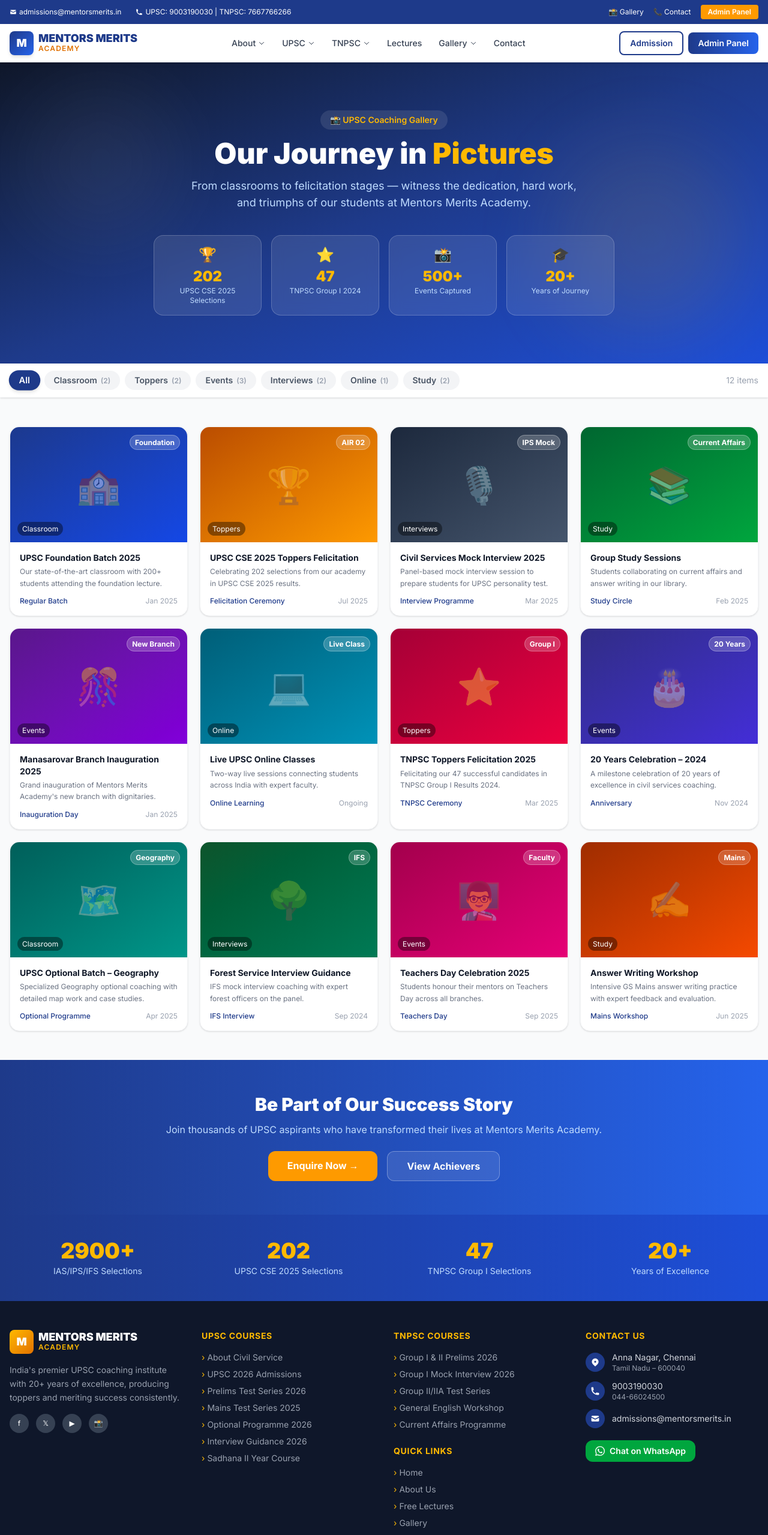
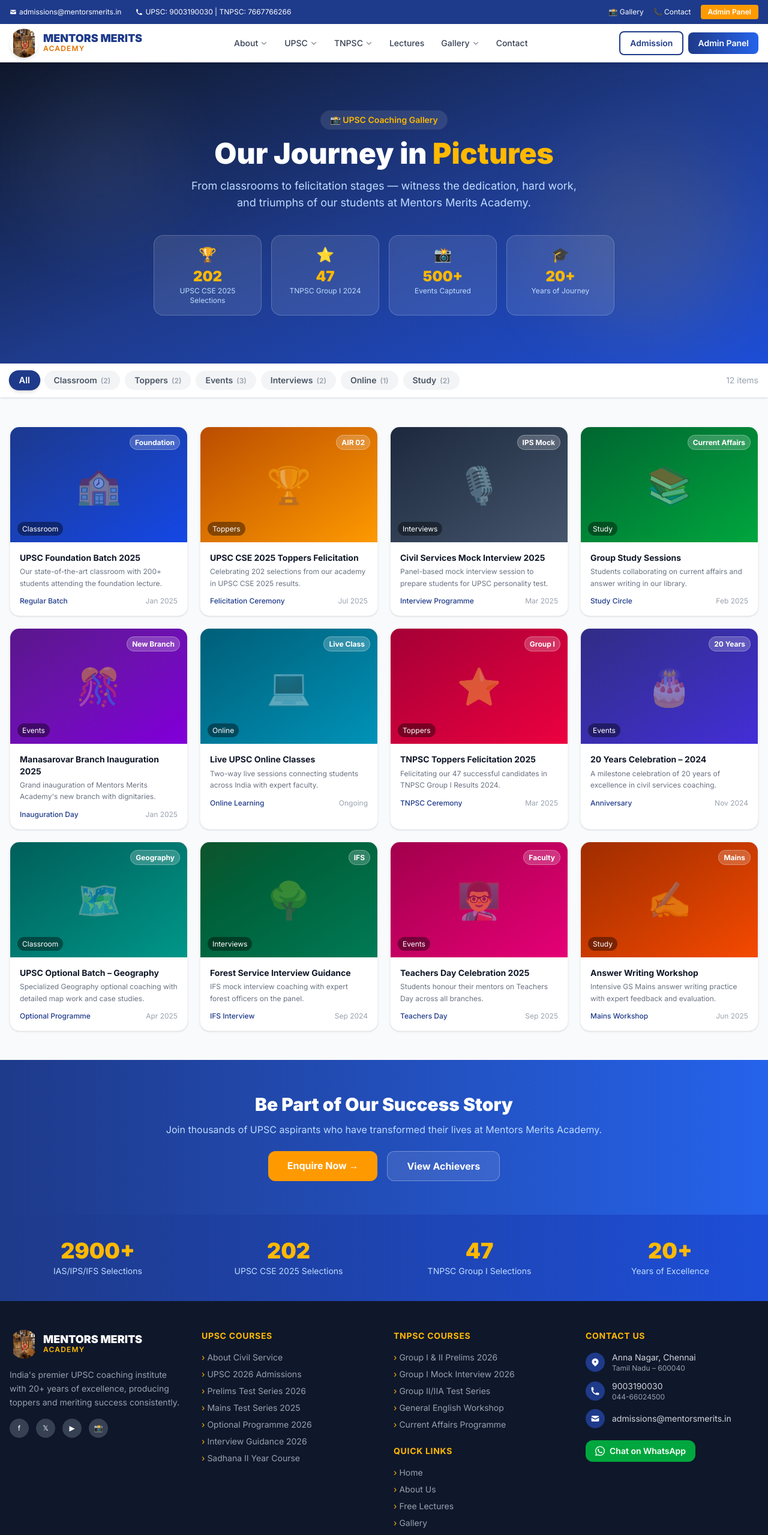
Before and after one commit to jitendra-sudo/academy, a Next.js app: page /gallery in a window 1280 px wide. Shown: the top 2559 px of the page at 60% size. Built offline with nearby package versions, Linux system fonts and the light colour scheme.

Commit message:
feat: implement dynamic navbar, admin panel, and contact components with CMS integration

```diff
--- a/src/app/components/AdminPanel.js
+++ b/src/app/components/AdminPanel.js
@@ -756,9 +756,11 @@
       <aside className={`fixed top-0 left-0 h-full w-64 bg-gradient-to-b from-[#0f172a] to-[#1e3a8a] z-30 flex flex-col transform transition-transform duration-300 ${sidebarOpen ? "translate-x-0" : "-translate-x-full"} lg:translate-x-0 lg:static`}>
         <div className="p-5 border-b border-white/10">
           <Link href="/" className="flex items-center gap-2">
-            <div className="w-9 h-9 bg-amber-500 rounded-lg flex items-center justify-center shrink-0">
-              <span className="text-white font-black text-sm">M</span>
-            </div>
+            <img
+              src="/logo.jpg"
+              alt="Mentors Merits Academy"
+              className="w-10 h-10 object-contain rounded-full shrink-0 bg-white/10"
+            />
             <div className="min-w-0">
               <div className="text-white font-black text-xs leading-tight truncate">{siteName || "MENTORS MERITS"}</div>
               <div className="text-amber-400 text-xs">Admin CMS</div>
--- a/src/app/components/Footer.js
+++ b/src/app/components/Footer.js
@@ -4,11 +4,17 @@
 
 export default function Footer() {
   const [contact, setContact] = useState(null);
+  const [logoUrl, setLogoUrl] = useState("");
 
   useEffect(() => {
     fetch("/api/settings")
       .then((r) => r.json())
-      .then((d) => { if (d.success && d.data?.contact) setContact(d.data.contact); })
+      .then((d) => {
+        if (d.success) {
+          if (d.data?.contact) setContact(d.data.contact);
+          if (d.data?.images?.logoUrl) setLogoUrl(d.data.images.logoUrl);
+        }
+      })
       .catch(() => {});
   }, []);
 
@@ -46,9 +52,11 @@
         {/* Brand */}
         <div>
           <div className="flex items-center gap-2 mb-4">
-            <div className="w-10 h-10 bg-gradient-to-br from-amber-400 to-amber-600 rounded-lg flex items-center justify-center">
-              <span className="text-white font-black text-lg">M</span>
-            </div>
+            <img
+              src={logoUrl || "/logo.jpg"}
+              alt="Mentors Merits Academy"
+              className="w-12 h-12 object-contain rounded-full"
+            />
             <div>
               <div className="text-white font-black text-lg leading-none">
                 MENTORS MERITS
--- a/src/app/components/Navbar.js
+++ b/src/app/components/Navbar.js
@@ -66,6 +66,7 @@
   const [leadStatus, setLeadStatus] = useState(""); // ""|"loading"|"success"|"error"
   const [leadError, setLeadError] = useState("");
   const [contact, setContact] = useState(null);
+  const [logoUrl, setLogoUrl] = useState("");
 
   useEffect(() => {
     const handleScroll = () => setIsScrolled(window.scrollY > 50);
@@ -73,11 +74,16 @@
     return () => window.removeEventListener("scroll", handleScroll);
   }, []);
 
-  // Fetch contact settings from CMS
+  // Fetch contact + logo settings from CMS
   useEffect(() => {
     fetch("/api/settings")
       .then((r) => r.json())
-      .then((d) => { if (d.success && d.data?.contact) setContact(d.data.contact); })
+      .then((d) => {
+        if (d.success) {
+          if (d.data?.contact) setContact(d.data.contact);
+          if (d.data?.images?.logoUrl) setLogoUrl(d.data.images.logoUrl);
+        }
+      })
       .catch(() => {});
   }, []);
 
@@ -200,9 +206,11 @@
           <div className="flex items-center justify-between h-16">
             {/* Logo */}
             <Link href="/" className="flex items-center gap-2 group">
-              <div className="w-10 h-10 bg-gradient-to-br from-[#1e3a8a] to-[#2563eb] rounded-lg flex items-center justify-center shadow-md group-hover:scale-105 transition-transform">
-                <span className="text-white font-black text-lg">M</span>
-              </div>
+              <img
+                src={logoUrl || "/logo.jpg"}
+                alt="Mentor Merits Academy Logo"
+                className="h-12 w-12 object-contain rounded-full shadow-md group-hover:scale-105 transition-transform"
+              />
               <div>
                 <div className="text-[#1e3a8a] font-black text-lg leading-none">
                   MENTORS MERITS
@@ -410,9 +418,11 @@
               </button>
               <div className="relative">
                 <div className="flex items-center gap-3 mb-2">
-                  <div className="w-10 h-10 bg-amber-500 rounded-xl flex items-center justify-center">
-                    <span className="text-white font-black">M</span>
-                  </div>
+                  <img
+                    src={logoUrl || "/logo.jpg"}
+                    alt="Mentor Merits Academy"
+                    className="w-12 h-12 object-contain rounded-full bg-white/10"
+                  />
                   <div>
                     <div className="text-white font-black text-lg leading-none">MENTORS MERITS</div>
                     <div className="text-amber-300 text-xs font-semibold tracking-widest">ACADEMY</div>
--- /dev/null
+++ b/src/app/components/WhatsAppFloat.js
@@ -0,0 +1,37 @@
+"use client";
+import { useState, useEffect } from "react";
+
+export default function WhatsAppFloat() {
+  const [waNum, setWaNum] = useState("919876543210");
+
+  useEffect(() => {
+    fetch("/api/settings")
+      .then((r) => r.json())
+      .then((d) => {
+        const wa = d?.data?.contact?.whatsapp;
+        if (wa) setWaNum(wa.replace(/\D/g, ""));
+      })
+      .catch(() => { });
+  }, []);
+
+  return (
+    <a
+      href={`https://wa.me/${waNum}?text=Hi,%20I%20am%20looking%20for%20admissions`}
+      target="_blank"
+      rel="noreferrer"
+      id="whatsapp-float-btn"
+      className="fixed bottom-6 right-6 z-50 w-14 h-14 bg-green-500 hover:bg-green-600 rounded-full flex items-center justify-center shadow-2xl hover:scale-110 transition-all"
+      aria-label="Contact on WhatsApp"
+      style={{ animation: "pulse-glow 2s infinite" }}
+    >
+      <svg
+        xmlns="http://www.w3.org/2000/svg"
+        viewBox="0 0 24 24"
+        fill="white"
+        className="w-7 h-7"
+      >
+        <path d="M17.472 14.382c-.297-.149-1.758-.867-2.03-.967-.273-.099-.471-.148-.67.15-.197.297-.767.966-.94 1.164-.173.199-.347.223-.644.075-.297-.15-1.255-.463-2.39-1.475-.883-.788-1.48-1.761-1.653-2.059-.173-.297-.018-.458.13-.606.134-.133.298-.347.446-.521.149-.174.198-.298.298-.497.099-.198.05-.371-.025-.52-.075-.149-.669-1.612-.916-2.207-.242-.579-.487-.5-.669-.51-.173-.008-.371-.01-.57-.01-.198 0-.52.074-.792.372-.272.297-1.04 1.016-1.04 2.479 0 1.462 1.065 2.875 1.213 3.074.149.198 2.096 3.2 5.077 4.487.709.306 1.262.489 1.694.625.712.227 1.36.195 1.871.118.571-.085 1.758-.719 2.006-1.413.248-.694.248-1.289.173-1.413-.074-.124-.272-.198-.57-.347m-5.421 7.403h-.004a9.87 9.87 0 01-5.031-1.378l-.361-.214-3.741.982.998-3.648-.235-.374a9.86 9.86 0 01-1.51-5.26c.001-5.45 4.436-9.884 9.888-9.884 2.64 0 5.122 1.03 6.988 2.898a9.825 9.825 0 012.893 6.994c-.003 5.45-4.437 9.884-9.885 9.884m8.413-18.297A11.815 11.815 0 0012.05 0C5.495 0 .16 5.335.157 11.892c0 2.096.547 4.142 1.588 5.945L.057 24l6.305-1.654a11.882 11.882 0 005.683 1.448h.005c6.554 0 11.89-5.335 11.893-11.893a11.821 11.821 0 00-3.48-8.413z" />
+      </svg>
+    </a>
+  );
+}
--- a/src/app/lectures/page.js
+++ b/src/app/lectures/page.js
@@ -191,6 +191,15 @@
   const [activeSubject, setActiveSubject] = useState("All");
   const [search, setSearch] = useState("");
   const [playing, setPlaying] = useState(null);
+  const [whatsapp, setWhatsapp] = useState("+919003190030");
+
+  // Fetch CMS contact settings for dynamic WhatsApp number
+  useEffect(() => {
+    fetch("/api/settings")
+      .then((r) => r.json())
+      .then((d) => { if (d.success && d.data?.contact?.whatsapp) setWhatsapp(d.data.contact.whatsapp); })
+      .catch(() => {});
+  }, []);
 
   const load = useCallback(async () => {
     setLoading(true);
@@ -376,7 +385,7 @@
               <a href="/#admission" className="bg-amber-500 hover:bg-amber-400 text-[#0f172a] font-black px-6 py-3 rounded-xl transition-all hover:shadow-lg">
                 Apply for Admission →
               </a>
-              <a href="https://wa.me/919003190030" target="_blank" rel="noreferrer" className="bg-green-500 hover:bg-green-400 text-white font-bold px-6 py-3 rounded-xl transition-all flex items-center gap-2">
+              <a href={`https://wa.me/${whatsapp.replace(/\D/g, "")}`} target="_blank" rel="noreferrer" className="bg-green-500 hover:bg-green-400 text-white font-bold px-6 py-3 rounded-xl transition-all flex items-center gap-2">
                 <svg className="w-4 h-4" fill="currentColor" viewBox="0 0 24 24"><path d="M17.472 14.382c-.297-.149-1.758-.867-2.03-.967-.273-.099-.471-.148-.67.15-.197.297-.767.966-.94 1.164-.173.199-.347.223-.644.075-.297-.15-1.255-.463-2.39-1.475-.883-.788-1.48-1.761-1.653-2.059-.173-.297-.018-.458.13-.606.134-.133.298-.347.446-.521.149-.174.198-.298.298-.497.099-.198.05-.371-.025-.52-.075-.149-.669-1.612-.916-2.207-.242-.579-.487-.5-.669-.51-.173-.008-.371-.01-.57-.01-.198 0-.52.074-.792.372-.272.297-1.04 1.016-1.04 2.479 0 1.462 1.065 2.875 1.213 3.074.149.198 2.096 3.2 5.077 4.487.709.306 1.262.489 1.694.625.712.227 1.36.195 1.871.118.571-.085 1.758-.719 2.006-1.413.248-.694.248-1.289.173-1.413-.074-.124-.272-.198-.57-.347m-5.421 7.403h-.004a9.87 9.87 0 01-5.031-1.378l-.361-.214-3.741.982.998-3.648-.235-.374a9.86 9.86 0 01-1.51-5.26c.001-5.45 4.436-9.884 9.888-9.884 2.64 0 5.122 1.03 6.988 2.898a9.825 9.825 0 012.893 6.994c-.003 5.45-4.437 9.884-9.885 9.884m8.413-18.297A11.815 11.815 0 0012.05 0C5.495 0 .16 5.335.157 11.892c0 2.096.547 4.142 1.588 5.945L.057 24l6.305-1.654a11.882 11.882 0 005.683 1.448h.005c6.554 0 11.89-5.335 11.893-11.893a11.821 11.821 0 00-3.48-8.413z"/></svg>
                 Talk to Counsellor
               </a>
--- a/src/app/page.js
+++ b/src/app/page.js
@@ -5,6 +5,7 @@
 import AchievementsSection from "./components/AchievementsSection";
 import AdmissionSection from "./components/AdmissionSection";
 import HomepageLectures from "./components/HomepageLectures";
+import WhatsAppFloat from "./components/WhatsAppFloat";
 
 export default function HomePage() {
   return (
@@ -18,24 +19,7 @@
       <Footer />
 
       {/* WhatsApp Float Button */}
-      <a
-        href="https://wa.me/919003190030?text=Hi,%20I%20am%20looking%20for%20admissions"
-        target="_blank"
-        rel="noreferrer"
-        id="whatsapp-float-btn"
-        className="fixed bottom-6 right-6 z-50 w-14 h-14 bg-green-500 hover:bg-green-600 rounded-full flex items-center justify-center shadow-2xl hover:scale-110 transition-all"
-        aria-label="Contact on WhatsApp"
-        style={{ animation: "pulse-glow 2s infinite" }}
-      >
-        <svg
-          xmlns="http://www.w3.org/2000/svg"
-          viewBox="0 0 24 24"
-          fill="white"
-          className="w-7 h-7"
-        >
-          <path d="M17.472 14.382c-.297-.149-1.758-.867-2.03-.967-.273-.099-.471-.148-.67.15-.197.297-.767.966-.94 1.164-.173.199-.347.223-.644.075-.297-.15-1.255-.463-2.39-1.475-.883-.788-1.48-1.761-1.653-2.059-.173-.297-.018-.458.13-.606.134-.133.298-.347.446-.521.149-.174.198-.298.298-.497.099-.198.05-.371-.025-.52-.075-.149-.669-1.612-.916-2.207-.242-.579-.487-.5-.669-.51-.173-.008-.371-.01-.57-.01-.198 0-.52.074-.792.372-.272.297-1.04 1.016-1.04 2.479 0 1.462 1.065 2.875 1.213 3.074.149.198 2.096 3.2 5.077 4.487.709.306 1.262.489 1.694.625.712.227 1.36.195 1.871.118.571-.085 1.758-.719 2.006-1.413.248-.694.248-1.289.173-1.413-.074-.124-.272-.198-.57-.347m-5.421 7.403h-.004a9.87 9.87 0 01-5.031-1.378l-.361-.214-3.741.982.998-3.648-.235-.374a9.86 9.86 0 01-1.51-5.26c.001-5.45 4.436-9.884 9.888-9.884 2.64 0 5.122 1.03 6.988 2.898a9.825 9.825 0 012.893 6.994c-.003 5.45-4.437 9.884-9.885 9.884m8.413-18.297A11.815 11.815 0 0012.05 0C5.495 0 .16 5.335.157 11.892c0 2.096.547 4.142 1.588 5.945L.057 24l6.305-1.654a11.882 11.882 0 005.683 1.448h.005c6.554 0 11.89-5.335 11.893-11.893a11.821 11.821 0 00-3.48-8.413z" />
-        </svg>
-      </a>
+      <WhatsAppFloat />
     </main>
   );
 }
```
Also changed, not shown: public/logo.jpg (added).
